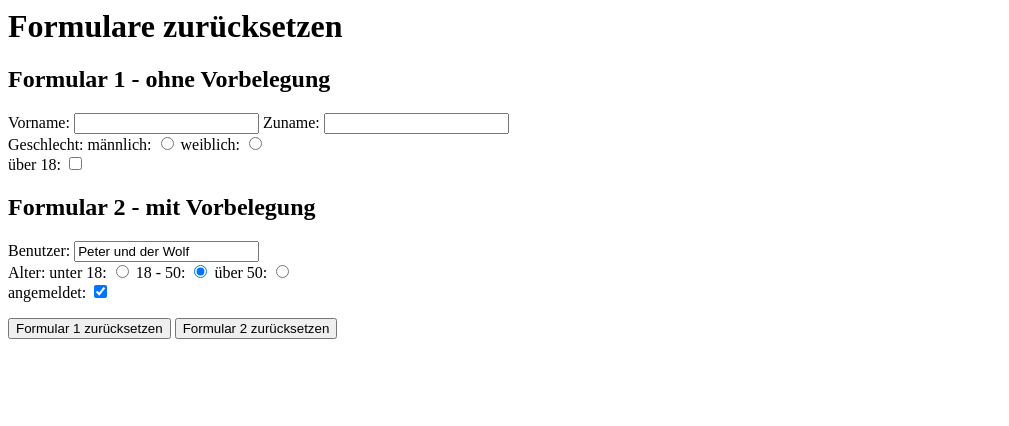
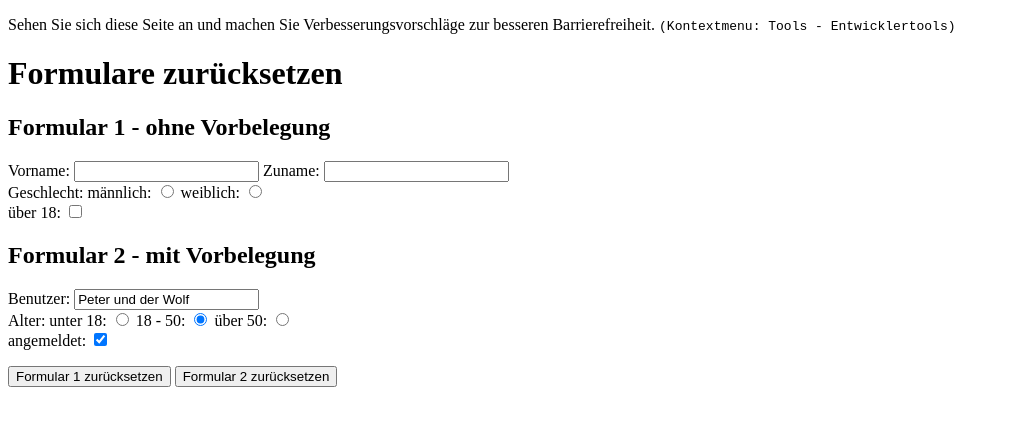
Before and after one commit to DBeinert/Webengineering05, a plain HTML site: page index.html in a window 1280 px wide. Shown: the whole page, without its empty margins (0-1009 px from the left). Drawn offline with Linux system fonts and the light colour scheme.

Commit message:
Update index.html

```diff
--- a/index.html
+++ b/index.html
@@ -1,3 +1,16 @@
+<!DOCTYPE html>
+<html lang="de">
+  <head>
+    <meta charset="utf-8">
+    <meta name="viewport" content="width=device-width, initial-scale=1.0">
+    <title>Titel der Seite | Name der Website</title>
+    <link rel="stylesheet" href="stylesheet.css">
+  </head>
+  <body>
+<!-- Sichtbarer Dokumentinhalt im body -->
+    <p>Sehen Sie sich diese Seite an und machen Sie Verbesserungsvorschläge zur besseren Barrierefreiheit.
+      <kbd>(Kontextmenu: Tools - Entwicklertools)</kbd>
+
 <h1>Formulare zurücksetzen</h1>
 <main>
 	<form id="form1">
@@ -45,3 +58,6 @@
 		<button form="form2" type="reset">Formular 2 zurücksetzen</button>
 	</p>
 </main>
+
+  </body>
+</html>
```
